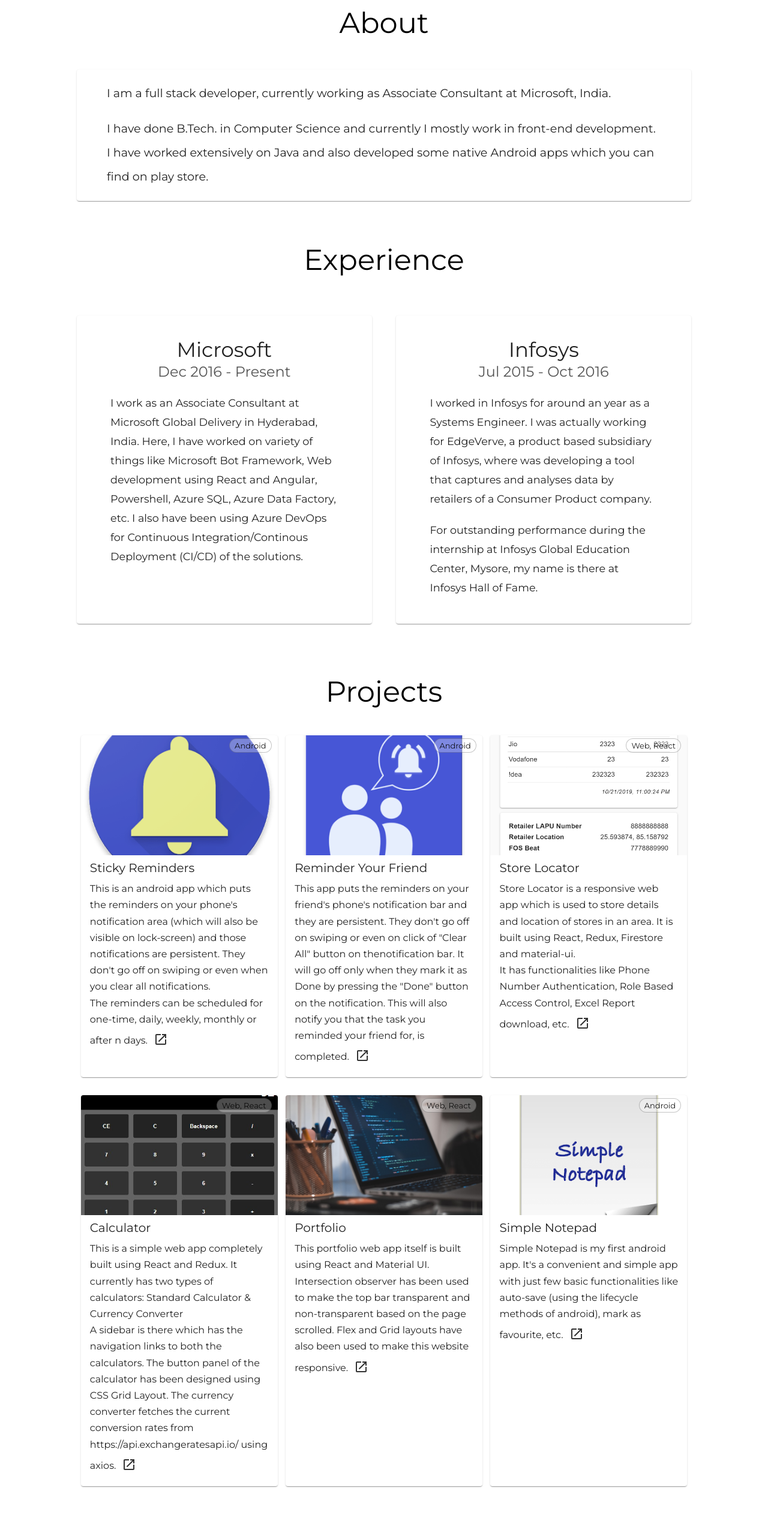
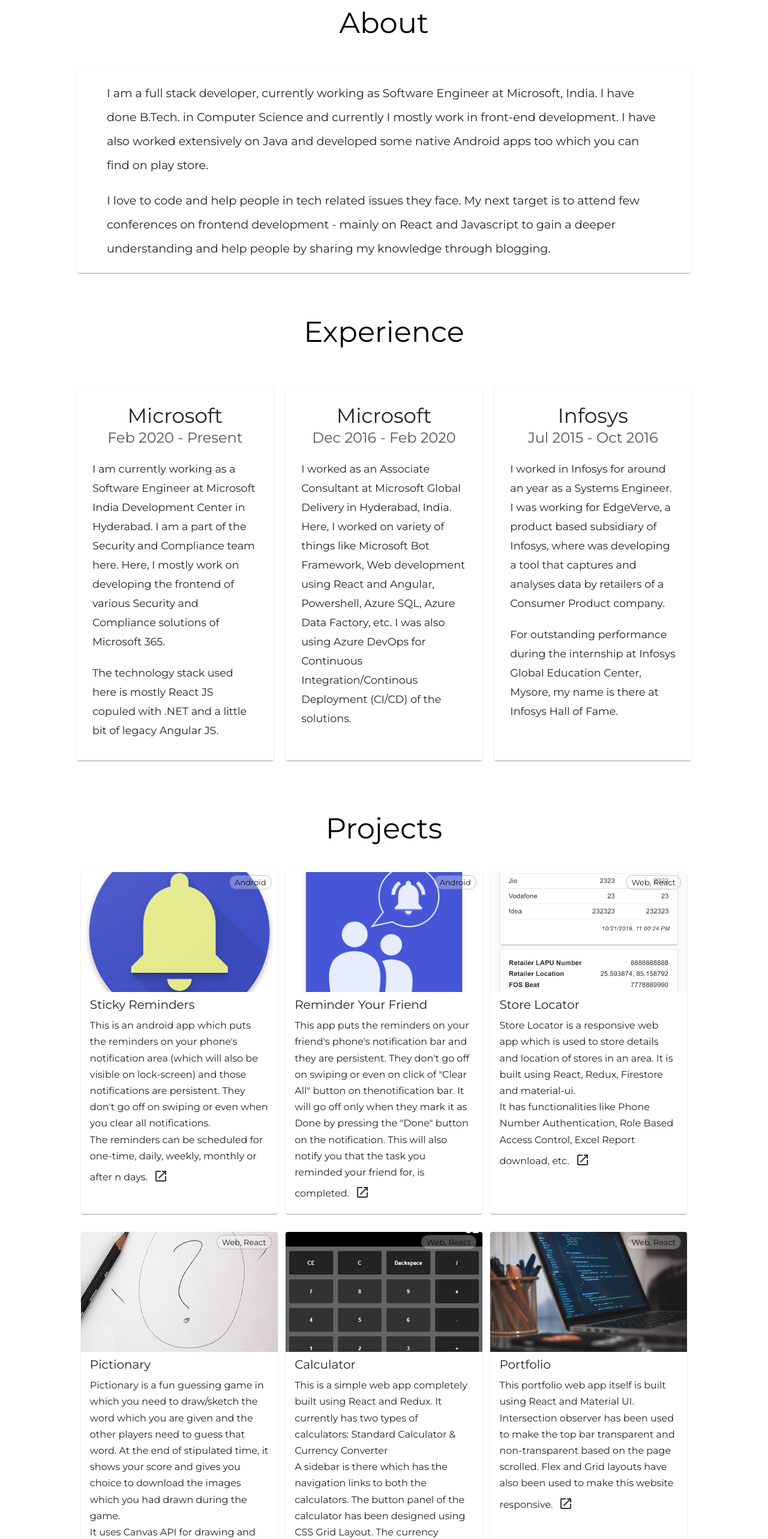
Before and after one commit to shubhaw/shubhaw.github.io, a React (Create React App) app: page / in a window 1280 px wide. Shown: the part 860-3426 px from the top of the page at 60% size. Built offline with nearby package versions, Linux system fonts and the light colour scheme.

Commit message:
Updated work experience and pictionary project

```diff
--- a/src/components/About/About.js
+++ b/src/components/About/About.js
@@ -10,10 +10,10 @@
             </Typography>
             <Paper className={styleClasses.paper}>
                 <Typography variant="body1" className={styleClasses.p}>
-                    I am a full stack developer, currently working as Associate Consultant at Microsoft, India.
+                    I am a full stack developer, currently working as Software Engineer at Microsoft, India. I have done B.Tech. in Computer Science and currently I mostly work in front-end development. I have also worked extensively on Java and developed some native Android apps too which you can find on play store.
                 </Typography>
                 <Typography variant="body1" className={styleClasses.p}>
-                I have done B.Tech. in Computer Science and currently I mostly work in front-end development. I have worked extensively on Java and also developed some native Android apps which you can find on play store.
+                    I love to code and help people in tech related issues they face. My next target is to attend few conferences on frontend development - mainly on React and Javascript to gain a deeper understanding and help people by sharing my knowledge through blogging.
                 </Typography>
             </Paper>
         </div>
--- a/src/components/Experience/Experience.js
+++ b/src/components/Experience/Experience.js
@@ -7,14 +7,20 @@
     const experienceList = [
         {
             companyName: 'Microsoft',
-            duration: 'Dec 2016 - Present',
-            para1: 'I work as an Associate Consultant at Microsoft Global Delivery in Hyderabad, India. Here, I have worked on variety of things like Microsoft Bot Framework, Web development using React and Angular, Powershell, Azure SQL, Azure Data Factory, etc. I also have been using Azure DevOps for Continuous Integration/Continous Deployment (CI/CD) of the solutions.',
+            duration: 'Feb 2020 - Present',
+            para1: 'I am currently working as a Software Engineer at Microsoft India Development Center in Hyderabad. I am a part of the Security and Compliance team here. Here, I mostly work on developing the frontend of various Security and Compliance solutions of Microsoft 365.',
+            para2: 'The technology stack used here is mostly React JS copuled with .NET and a little bit of legacy Angular JS.'
+        },
+        {
+            companyName: 'Microsoft',
+            duration: 'Dec 2016 - Feb 2020',
+            para1: 'I worked as an Associate Consultant at Microsoft Global Delivery in Hyderabad, India. Here, I worked on variety of things like Microsoft Bot Framework, Web development using React and Angular, Powershell, Azure SQL, Azure Data Factory, etc. I was also using Azure DevOps for Continuous Integration/Continous Deployment (CI/CD) of the solutions.',
             para2: ''
         },
         {
             companyName: 'Infosys',
             duration: 'Jul 2015 - Oct 2016',
-            para1: 'I worked in Infosys for around an year as a Systems Engineer. I was actually working for EdgeVerve, a product based subsidiary of Infosys, where was developing a tool that captures and analyses data by retailers of a Consumer Product company.',
+            para1: 'I worked in Infosys for around an year as a Systems Engineer. I was working for EdgeVerve, a product based subsidiary of Infosys, where was developing a tool that captures and analyses data by retailers of a Consumer Product company.',
             para2: 'For outstanding performance during the internship at Infosys Global Education Center, Mysore, my name is there at Infosys Hall of Fame.'
         }
     ]
--- a/src/components/Experience/ExperienceCard/ExperienceCard.module.css
+++ b/src/components/Experience/ExperienceCard/ExperienceCard.module.css
@@ -27,7 +27,8 @@
 
 @media only screen and (min-width: 1024px) {
     .Card {
-        padding: 20px 40px;
+        width: 32%;
+        /* padding: 20px 40px; */
     }
 
     .text {
--- a/src/components/Footer/Footer.js
+++ b/src/components/Footer/Footer.js
@@ -18,6 +18,10 @@
         {
             title: 'Store Locator',
             link: 'https://github.com/shubhaw/store-locator'
+        },
+        {
+            title: 'Pictionary',
+            link: 'https://github.com/shubhaw/pictionary'
         },
         {
             title: 'Calculator',
--- a/src/components/Projects/Projects.js
+++ b/src/components/Projects/Projects.js
@@ -7,6 +7,7 @@
 import RemindYourFriendImage from '../../assets/images/RemindYourFriend.png';
 import SimpleNotepadImage from '../../assets/images/SimpleNotepad.png';
 import StoreLocatorImage from '../../assets/images/StoreLocator.png';
+import PictionaryImage from '../../assets/images/Pictionary.jpg';
 import ProjectCard from './ProjectCard/ProjectCard';
 
 export default function Projects() {
@@ -41,6 +42,16 @@
             button1: 'View',
             button2: 'Share',
             link: 'https://github.com/shubhaw/store-locator'
+        },
+        {
+            title: 'Pictionary',
+            image: PictionaryImage,
+            label: 'Web, React',
+            para1: 'Pictionary is a fun guessing game in which you need to draw/sketch the word which you are given and the other players need to guess that word. At the end of stipulated time, it shows your score and gives you choice to download the images which you had drawn during the game.',
+            para2: 'It uses Canvas API for drawing and has touch support as well, making it possible to play on mobile devices using fingers or stylus. It is built using React and has Redux for store mamagement.',
+            button1: 'View',
+            button2: 'Share',
+            link: 'https://github.com/shubhaw/pictionary'
         },
         {
             title: 'Calculator',
```
Also changed, not shown: src/assets/images/Pictionary.jpg (added).
